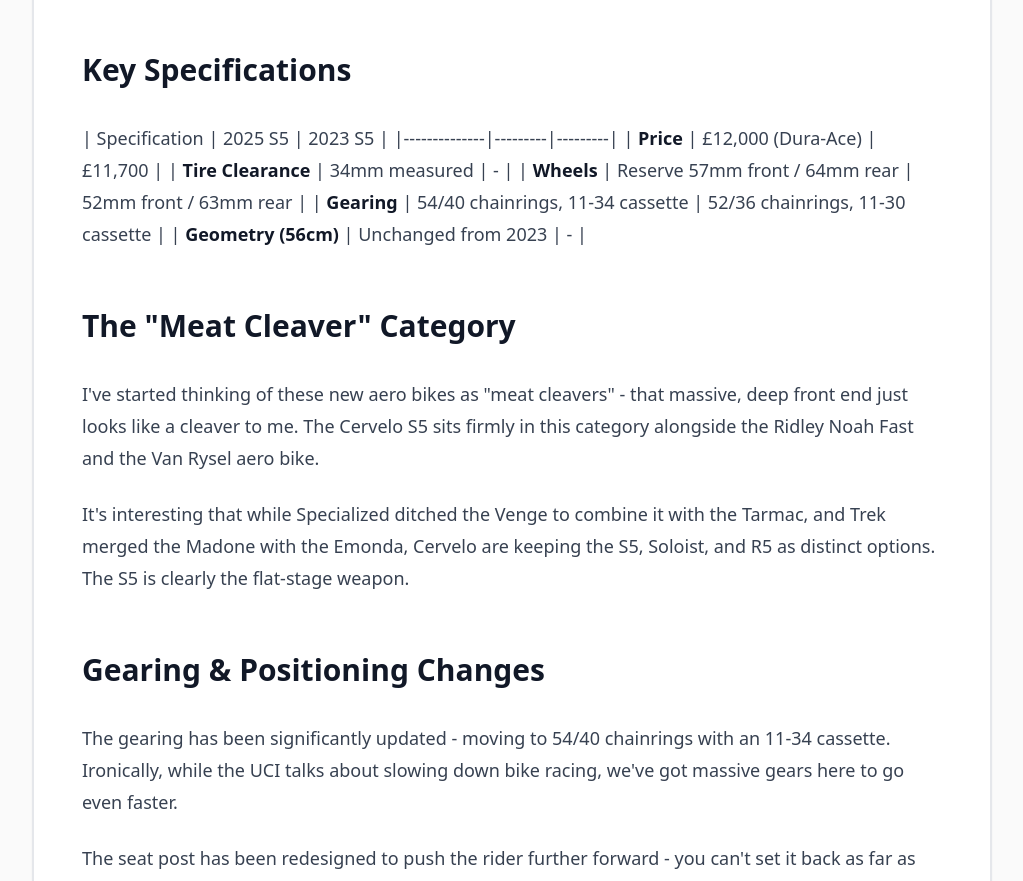
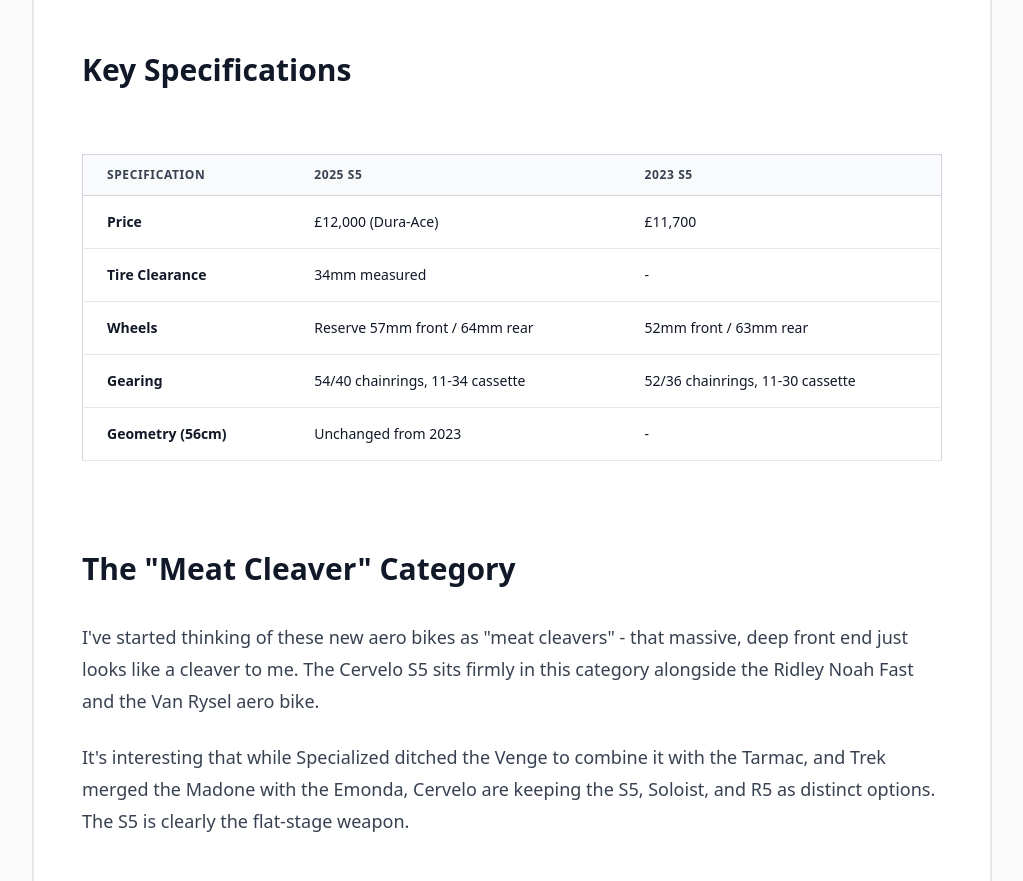
Before and after one commit to maccavamzoo/bikotic-genesis, a Next.js app: page /reviews/cervelo-s5-2025 in a window 1280 px wide. Shown: the part 1380-2261 px from the top of the page, without its empty margins (128-1151 px from the left). Built offline with nearby package versions, Linux system fonts and the light colour scheme.

Commit message:
Update page.tsx

```diff
--- a/app/reviews/[slug]/page.tsx
+++ b/app/reviews/[slug]/page.tsx
@@ -1,6 +1,32 @@
 import fs from 'fs'
 import path from 'path'
 import { compileMDX } from 'next-mdx-remote/rsc'
+import remarkGfm from 'remark-gfm'
+
+const components = {
+  img: (props: any) => (
+    <div className="flex justify-center my-8">
+      <img {...props} className="rounded-lg shadow-lg max-w-full h-auto" />
+    </div>
+  ),
+  table: (props: any) => (
+    <div className="overflow-x-auto my-8">
+      <table className="min-w-full divide-y divide-gray-200 border border-gray-300" {...props} />
+    </div>
+  ),
+  thead: (props: any) => (
+    <thead className="bg-gray-50" {...props} />
+  ),
+  th: (props: any) => (
+    <th className="px-6 py-3 text-left text-xs font-bold text-gray-700 uppercase tracking-wider border-b border-gray-300" {...props} />
+  ),
+  td: (props: any) => (
+    <td className="px-6 py-4 text-sm text-gray-900 border-b border-gray-200" {...props} />
+  ),
+  tr: (props: any) => (
+    <tr className="hover:bg-gray-50" {...props} />
+  ),
+}
 
 export async function generateStaticParams() {
   const reviewsDir = path.join(process.cwd(), 'content/reviews')
@@ -21,7 +47,13 @@
 
   const { content, frontmatter } = await compileMDX({
     source,
-    options: { parseFrontmatter: true },
+    components,
+    options: {
+      parseFrontmatter: true,
+      mdxOptions: {
+        remarkPlugins: [remarkGfm],
+      },
+    },
   })
 
   const youtubeId = (frontmatter as any).youtubeId
```
